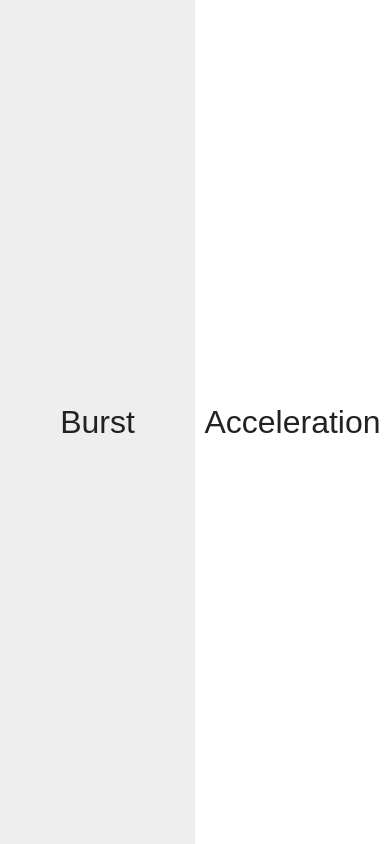
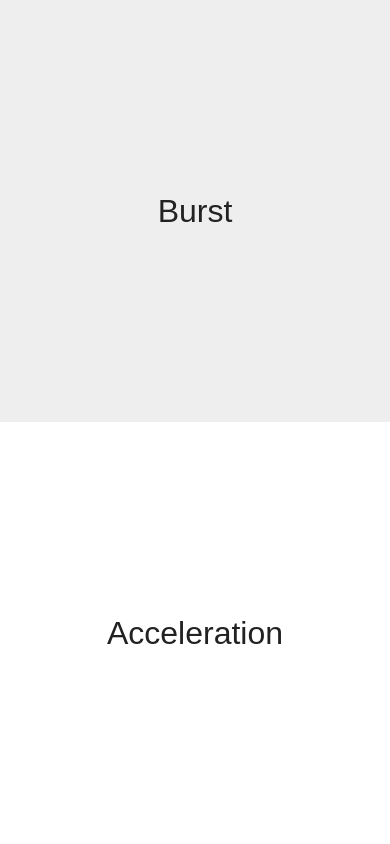
Before and after one commit to alejost848/lottie-animations, a plain HTML site: page index.html in a window 390 px wide. Drawn offline with Linux system fonts and the light colour scheme.

Commit message:
Make the site mobile-friendly

```diff
--- a/index.html
+++ b/index.html
@@ -16,18 +16,11 @@
     }
     #container{
       height: 100%;
+      flex-direction: row;
     }
     .layout-center-center{
-      display: -ms-flexbox;
-      display: -webkit-flex;
       display: flex;
-
-      -ms-flex-align: center;
-      -webkit-align-items: center;
       align-items: center;
-
-      -ms-flex-pack: center;
-      -webkit-justify-content: center;
       justify-content: center;
     }
     .principle{
@@ -45,6 +38,12 @@
       color: #222;
       text-decoration: none;
     }
+
+    @media (max-width:600px) {
+      #container{
+        flex-direction: column;
+      }
+    }
   </style>
   <body>
     <div id="container" class="layout-center-center">
```
